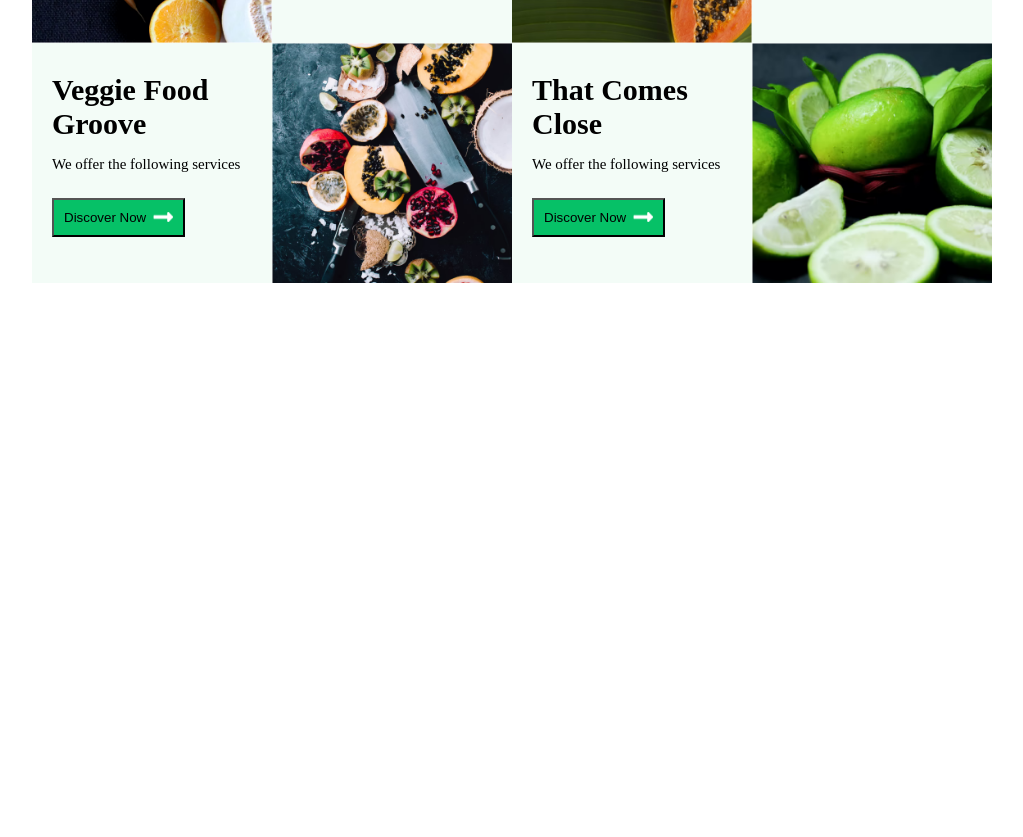
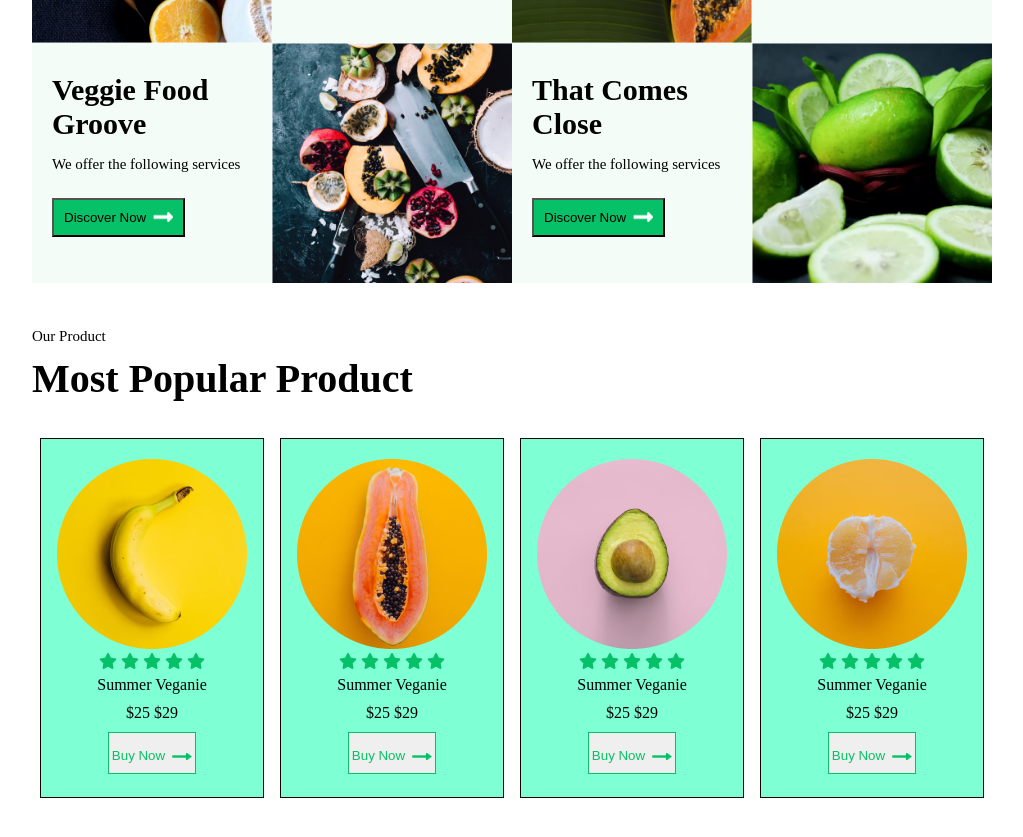
Before and after one commit to AbuRayhan1262000/Foodies, a plain HTML site: page index.html in a window 1280 px wide. Shown: the part 1635-2472 px from the top of the page, without its empty margins (128-1151 px from the left). Before the commit the page ends 1918 px from the top, so only its background shows below. Drawn offline with Linux system fonts and the light colour scheme.

Commit message:
product-area

```diff
--- a/Style.css
+++ b/Style.css
@@ -272,3 +272,66 @@ margin: 0px 60px;
 
 }
 /* features area end */
+/* product area start */
+.product{
+    width: 960px;
+    margin: 100px auto;
+    height:475px;
+    background-color: ;
+}
+.product .product-text{
+    text-align: left;
+    background-color:;
+    height:80px;
+}
+.product .product-text .product-para{
+    font-size: 15px;
+}
+.product .product-text .product-heading{
+    font-size: 40px;
+    margin-top: 10px;
+}
+.product .product-banner{
+    margin-top: 30px;
+    display: flex;
+
+}
+.product-banner .product-single-banner{
+    width:230px;
+    height:360px;
+    background-color: aquamarine;
+    text-align: center;
+    border: 1px solid rgb(20, 5, 5);
+    margin:0px 8px;
+    cursor: pointer;
+
+}
+.product-banner .product-single-banner:hover{
+    border: 1px solid #06C167;
+}
+.product-single-banner img{
+    margin-top: 20px;
+}
+.product-single-banner .banner-text i{
+    color:#06C167;
+}
+.banner-text .product-para{
+    margin-top:5px;
+}
+.banner-text .product-price{
+    margin-top: 10px;
+}
+.product-single-banner .btn{
+    padding:0px 3px 10px 3px;
+    cursor: pointer;
+    border: 1px solid #06C167 ;
+    color:#06C167;
+    margin-top: 10px;
+
+}
+.product-single-banner .btn .arrow-sign{
+    width:20px;
+    height:7px;
+    margin-left: 7px;
+}
+/* product area end */
--- a/index.html
+++ b/index.html
@@ -4,6 +4,10 @@
     <meta charset="UTF-8">
     <meta name="viewport" content="width=device-width, initial-scale=1.0">
     <title>Foodies</title>
+    <!-- font awsome -->
+    <link rel="stylesheet" href="https://cdnjs.cloudflare.com/ajax/libs/font-awesome/6.6.0/css/all.min.css" integrity="sha512-Kc323vGBEqzTmouAECnVceyQqyqdsSiqLQISBL29aUW4U/M7pSPA/gEUZQqv1cwx4OnYxTxve5UMg5GT6L4JJg==" crossorigin="anonymous" referrerpolicy="no-referrer" />
+     <!-- font awsome -->
+
     <link rel="stylesheet" href="Style.css">
 </head>
 <body>
@@ -142,6 +146,8 @@
         </div>
     </div>
       <!-- ==star area end=== -->
+
+      <!-- ===feature area start=== -->
     <div class="features-area">
         <div class="features">
             <div class="features-text">
@@ -204,16 +210,92 @@
             </div>
         </div>
     </div>
+       <!-- ===feature area end=== -->
 
+       <!-- ===product area start=== -->
 
+    <div class="product-area">
+        <div class="product">
+            <div class="product-text">
+                <p class="product-para">Our Product</p>
+                <h2 class="product-heading">Most Popular Product</h2>
 
+            </div>
+            <div class="product-banner">
+                <div class="product-single-banner">
+                    <img src="./Image/product1.png" alt="product1">
+                    <div class="banner-text">
+                        <i class="fa-solid fa-star"></i>
+                        <i class="fa-solid fa-star"></i>
+                        <i class="fa-solid fa-star"></i>
+                        <i class="fa-solid fa-star"></i>
+                        <i class="fa-solid fa-star"></i>
 
+                        <p class="product-para">Summer Veganie</p>
+                        <p class="product-price">$25
+                            $29</p>
+                    </div>
+                    <button class="btn">Buy Now<img src="./Image/Icon awesome-long-arrow-alt-right (1).png"class="arrow-sign"alt=""></button>
 
+                </div>
+                <div class="product-single-banner">
+                    <img src="./Image/product2.png" alt="product2">
+                    <div class="banner-text">
+                        <i class="fa-solid fa-star"></i>
+                        <i class="fa-solid fa-star"></i>
+                        <i class="fa-solid fa-star"></i>
+                        <i class="fa-solid fa-star"></i>
+                        <i class="fa-solid fa-star"></i>
+
+                        <p class="product-para">Summer Veganie</p>
+                        <p class="product-price">$25
+                            $29</p>
+                    </div>
+                    <button class="btn">Buy Now<img src="./Image/Icon awesome-long-arrow-alt-right (1).png"class="arrow-sign"alt=""></button>
+
+                </div>
+
+                <div class="product-single-banner">
+                    <img src="./Image/product3.png" alt="product3">
+                    <div class="banner-text">
+                        <i class="fa-solid fa-star"></i>
+                        <i class="fa-solid fa-star"></i>
+                        <i class="fa-solid fa-star"></i>
+                        <i class="fa-solid fa-star"></i>
+                        <i class="fa-solid fa-star"></i>
+
+                        <p class="product-para">Summer Veganie</p>
+                        <p class="product-price">$25
+                            $29</p>
+                    </div>
+                    <button class="btn">Buy Now<img src="./Image/Icon awesome-long-arrow-alt-right (1).png"class="arrow-sign"alt=""></button>
+
+                </div>
+
+                <div class="product-single-banner">
+                    <img src="./Image/product4.png" alt="product4">
+                    <div class="banner-text">
+                        <i class="fa-solid fa-star"></i>
+                        <i class="fa-solid fa-star"></i>
+                        <i class="fa-solid fa-star"></i>
+                        <i class="fa-solid fa-star"></i>
+                        <i class="fa-solid fa-star"></i>
+
+                        <p class="product-para">Summer Veganie</p>
+                        <p class="product-price">$25
+                            $29</p>
+                    </div>
+                    <button class="btn">Buy Now<img src="./Image/Icon awesome-long-arrow-alt-right (1).png"class="arrow-sign"alt=""></button>
+
+                </div>
+
+            </div>
+        </div>
+    </div>
+     <!-- ===product area end=== -->
 
 
     </div>
 
-
-
 </body>
 </html>
```
Also changed, not shown: Image/Icon awesome-long-arrow-alt-right (1).png (added), Image/product1.png (added), Image/product2.png (added), Image/product3.png (added), Image/product4.png (added).
